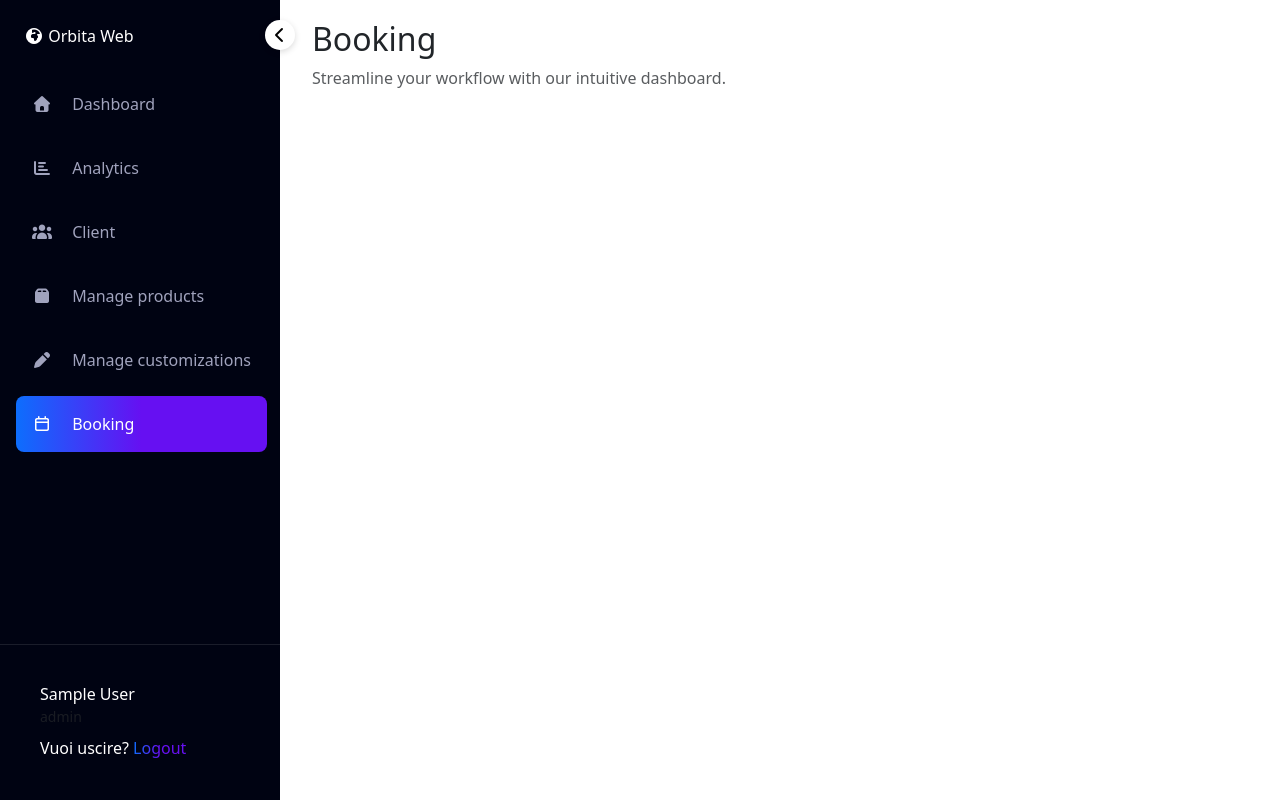
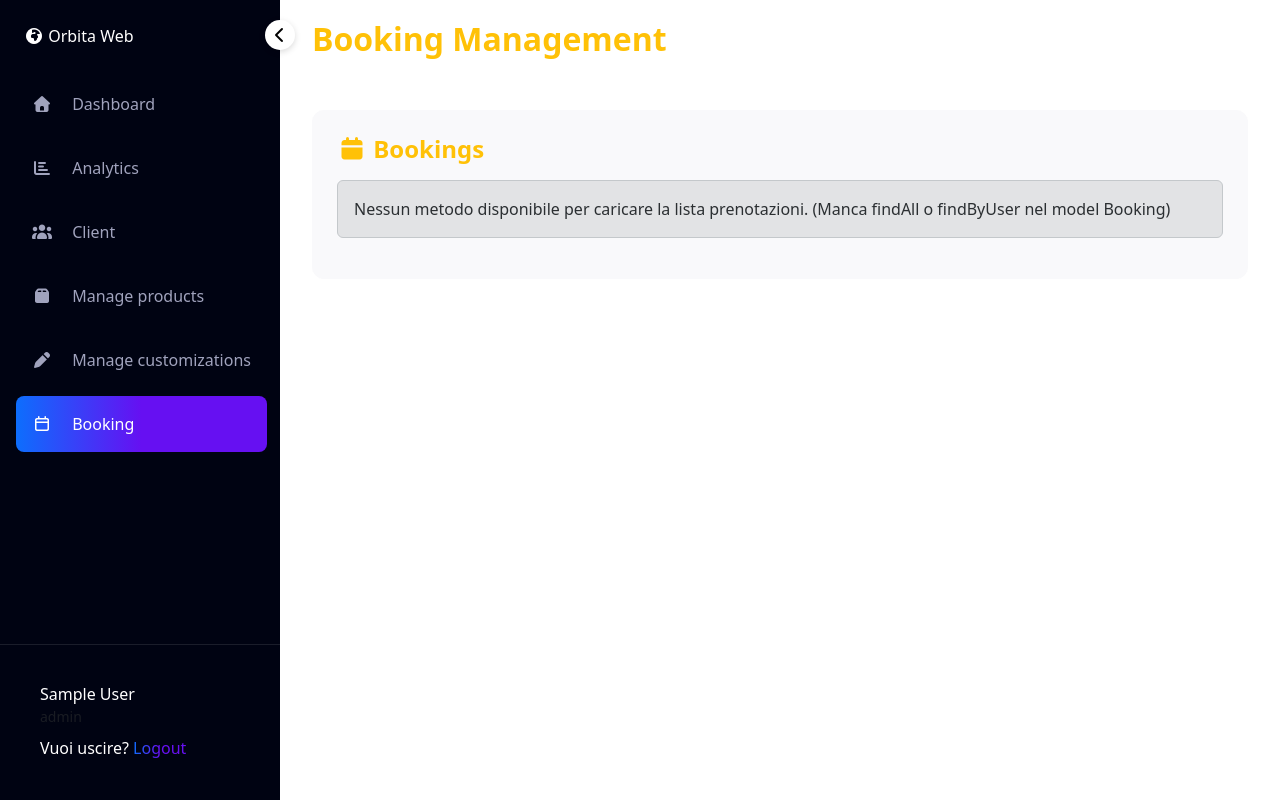
Before and after one commit to Federica-ippoliti98/Progetto_sitiweb, a PHP site: page /dashboard.php in a window 1280 px wide, after a click on "Booking". Run offline with PHP 8.4, Linux system fonts and the light colour scheme; the visitor is signed in with stand-in values (Sample User, id 1); tables that the repository leaves empty hold one stand-in row (values such as "Sample post"); some libraries are stand-ins or nearby versions.

Commit message:
sesto commit

```diff
--- /dev/null
+++ b/bookings.php
@@ -0,0 +1,71 @@
+<?php
+
+require_once __DIR__ . '/helpers/auth.php';
+require_once __DIR__ . '/classes/User.php';
+require_once __DIR__ . '/classes/Booking.php';
+
+$user = currentUser();
+
+$errors = [];
+$success = '';
+
+/*
+|--------------------------------------------------------------------------
+| LOAD SINGLE BOOKING (fallback sicuro)
+|--------------------------------------------------------------------------
+| Non avendo findAll() o findByUser(), non possiamo caricare liste.
+| Quindi per ora lasciamo vuoto o logica futura.
+*/
+$bookings = [];
+
+/*
+|--------------------------------------------------------------------------
+| RENDER
+|--------------------------------------------------------------------------
+*/
+include 'header_dashboard.php';
+?>
+
+<main class="dashboard-content">
+
+    <header class="dashboard-header mb-4">
+        <h2 class="text-warning fw-bold mb-1">Booking Management</h2>
+        <p class="text-white-50 mb-0">Manage your reservations.</p>
+    </header>
+
+    <?php if ($errors): ?>
+        <div class="alert alert-danger">
+            <?php foreach ($errors as $e): ?>
+                <div><?= htmlspecialchars($e) ?></div>
+            <?php endforeach; ?>
+        </div>
+    <?php endif; ?>
+
+    <?php if ($success): ?>
+        <div class="alert alert-success">
+            <?= htmlspecialchars($success) ?>
+        </div>
+    <?php endif; ?>
+
+    <div class="row g-4">
+
+        <div class="col-12">
+
+            <div class="dashboard-panel">
+
+                <h4 class="text-warning fw-bold mb-3">
+                    <i class="fas fa-calendar"></i> Bookings
+                </h4>
+
+                <div class="alert alert-secondary">
+                    Nessun metodo disponibile per caricare la lista prenotazioni.
+                    (Manca findAll o findByUser nel model Booking)
+                </div>
+
+            </div>
+
+        </div>
+
+    </div>
+
+</main>
--- a/classes/Booking.php
+++ b/classes/Booking.php
@@ -1,7 +1,6 @@
 <?php
 
 require_once __DIR__ . '/Db.php';
-
 
 class Booking
 {
@@ -16,56 +15,29 @@
         '17:00',
     ];
 
-
-
-
-
     public static function findById(int $id): ?array
     {
-
-            //connettiamo al db
         $pdo = Db::connect();
 
-            //query con JOIN : prendiamo anche il nome ed email del cliente
         $stmt = $pdo->prepare(
-
-                    'SELECT b.id, b.user_id,b.product_id, b.scheduled_date, b.scheduled_time, b.notes, b.created_at, b.updated_at,
-
-                            u.name AS user_name, u.email AS user_email
-
+            'SELECT b.id,
+                    b.user_id,
+                    b.scheduled_date,
+                    b.scheduled_time,
+                    b.status,
+                    b.notes,
+                    b.created_at,
+                    u.name AS user_name,
+                    u.email AS user_email
              FROM bookings b
              JOIN users u ON b.user_id = u.id
              WHERE b.id = :id'
+        );
 
+        $stmt->execute([':id' => $id]);
 
-
-            );
-            $stmt->execute([':id' => $id]);
-            $booking = $stmt->fetch();
+        $booking = $stmt->fetch(PDO::FETCH_ASSOC);
 
         return $booking ?: null;
-
-
     }
-
-
-
-
-
-
-
-
-
-
-
-
 }
-
-
-
-
-
-
-
-
-?>
--- a/dashboard.php
+++ b/dashboard.php
@@ -245,12 +245,7 @@ include 'header_dashboard.php';
             <!-- BOOKING -->
             <section id="booking" class="d-none">
 
-                <h2>Booking</h2>
-
-                <p class="text-muted">
-                    Streamline your workflow with our intuitive dashboard.
-                </p>
-
+                <?php include 'bookings.php'; ?>
             </section>
 
         </div>
--- a/index.php
+++ b/index.php
@@ -437,8 +437,8 @@
 
     <!--servizio su misura-->
     <div style="margin-top:80px;">
-        <div class="container-fluid">
-            <div class="row">
+        <div class="container-fluid ">
+            <div class="row bg2">
                 <!-- MOBILE 100% / DESKTOP 50% -->
                 <div class="col-12 col-lg-6">
 
@@ -472,7 +472,7 @@
 
                 <!--seconda-->
 
-                <div class="col-12 col-lg-6 bg2">
+                <div class="col-12 col-lg-6 ">
 
 
                 </div>
--- a/style.css
+++ b/style.css
@@ -12,20 +12,15 @@
    MENU
 ========================= */
 
-.menu {
-    background: linear-gradient(
-        to bottom,
-        rgba(0, 0, 0, 1),
-        rgba(0, 0, 0, 0)
-    );
-}
+
 
 /* =========================
    BACKGROUND GENERICO
 ========================= */
 
 .bg_personal {
-    background-color: #000312;
+    background: #000513;
+    background: linear-gradient(90deg, rgba(0, 5, 19, 1) 0%, rgba(16, 8, 55, 1) 99%);
 }
 
 /* =========================
@@ -74,7 +69,7 @@
 ========================= */
 
 .bg2 {
-    background-image: url(./asset/img/developer2.jpg);
+    background-image: url(./asset/img/developer.jpeg);
     background-size: cover;
     background-position: center;
     background-repeat: no-repeat;
```
Also changed, not shown: sql/schema.sql (+9 -7 lines), asset/img/developer.jpeg (added), asset/img/developer.jpg (deleted), asset/img/developer2.jpg (deleted), asset/img/hero.jpg, asset/img/hero22.jpg (deleted). Lines whose indentation alone changed are shown as unchanged.
